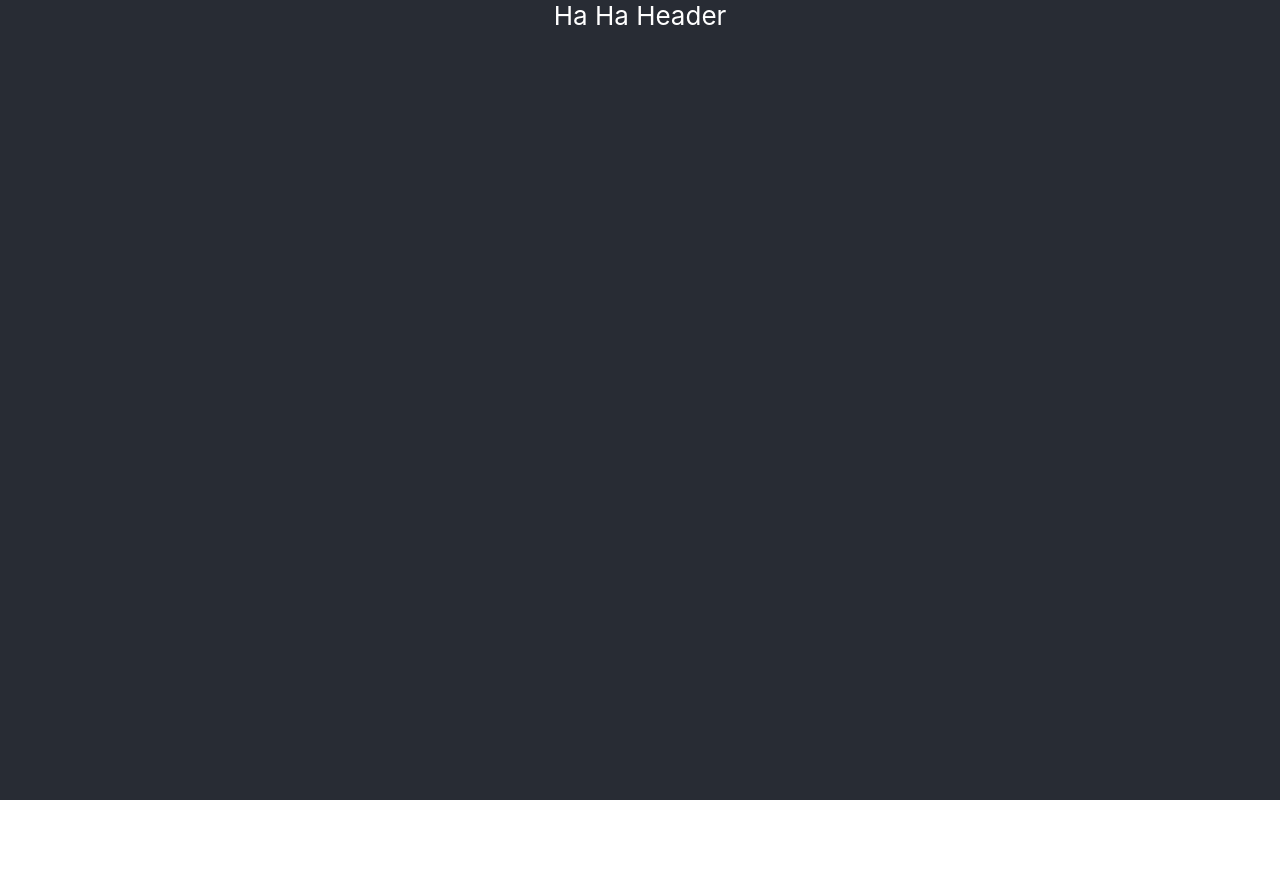
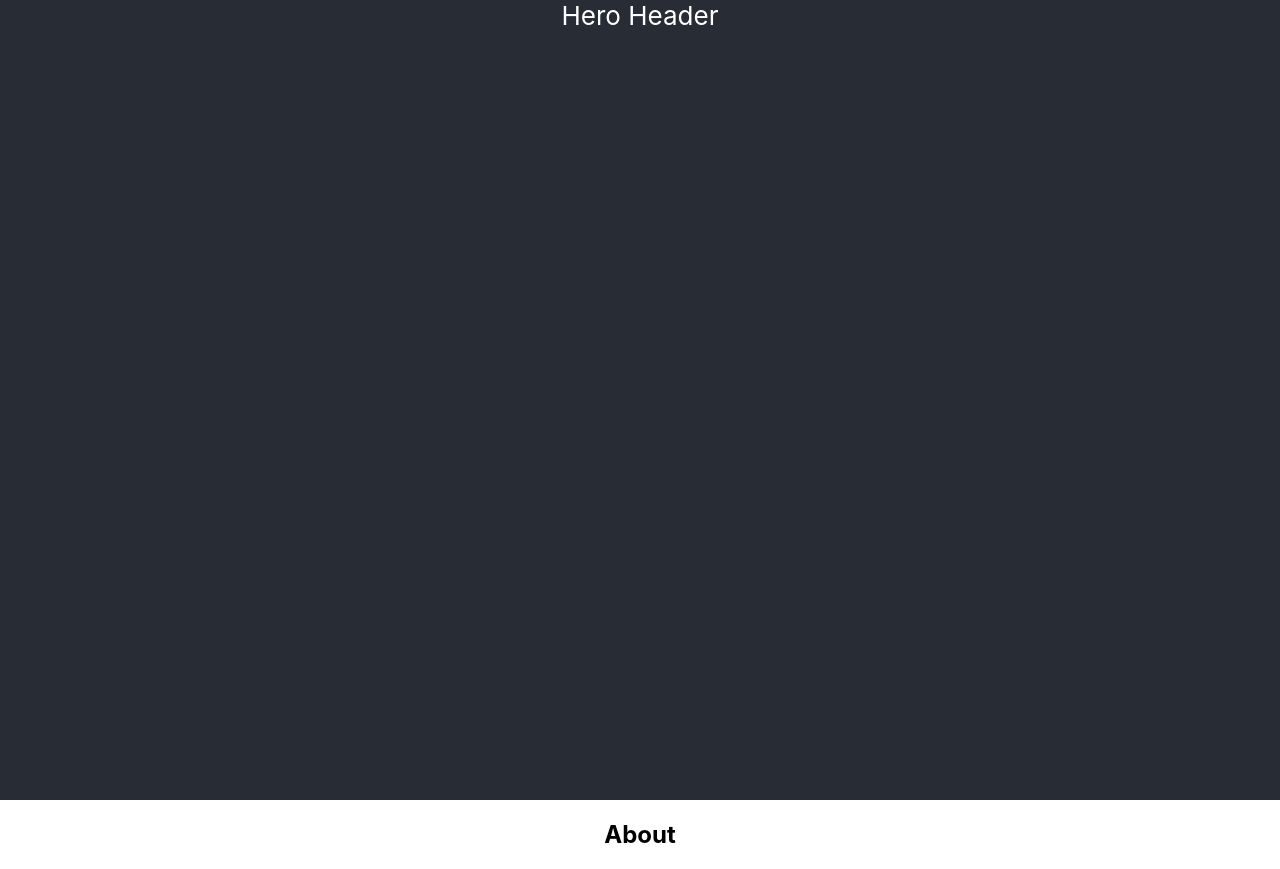
Before and after one commit to BR3NDAN-L8N/Portfolio, a React (Create React App) app in the folder client/: page / in a window 1280 px wide. Before the commit the page ends 800 px from the top, so only its background shows below. Built offline with nearby package versions, Linux system fonts and the light colour scheme.

Commit message:
created basic header for sections of the app

```diff
--- a/client/src/App.js
+++ b/client/src/App.js
@@ -1,10 +1,16 @@
-import logo from './logo.svg';
+//  COMPONENT imports
+import SectionHeader from "./components/Section Header/SectionHeader";
+
 import './App.css';
 
 function App() {
   return (
     <main className="App">
-      <header className="App-header">Ha Ha Header</header>
+          <header className="App-header">Hero Header</header>
+
+          <SectionHeader
+            title="About"
+          />
     </main>
   );
 }
--- /dev/null
+++ b/client/src/components/Section Header/SectionHeader.js
@@ -0,0 +1,11 @@
+import React from 'react'
+
+import './sectionHeader.css';
+
+export default function SectionHeader(props) {
+    return (
+        <header>
+            <h2 className="section-header">{props.title}</h2>
+        </header>
+    )
+}
--- /dev/null
+++ b/client/src/components/Section Header/sectionHeader.css
@@ -0,0 +1,3 @@
+header h2.section-header {
+    text-align: center;
+}
```
